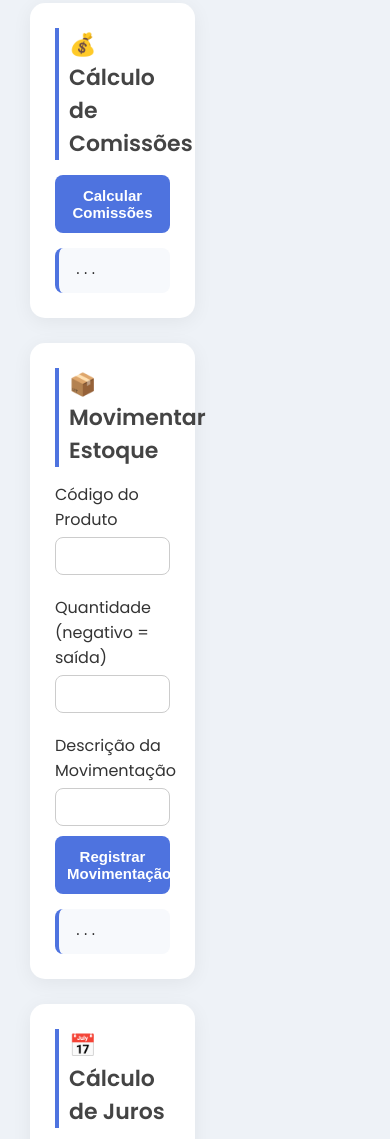
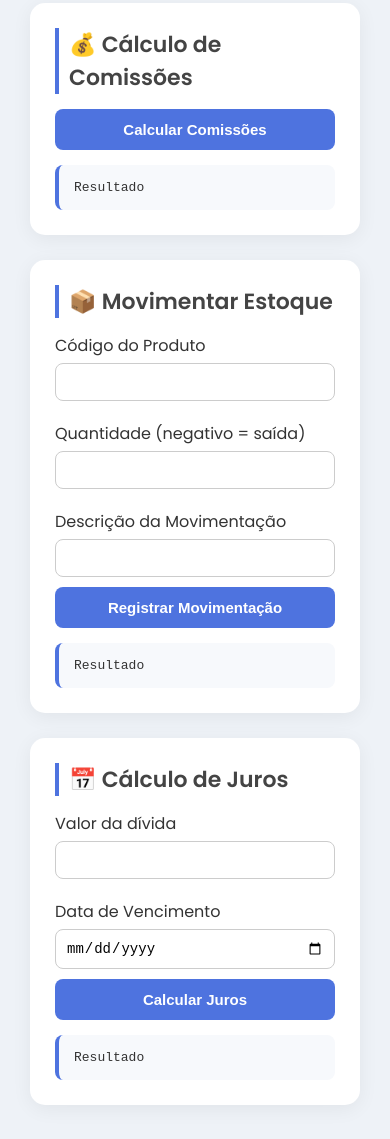
Before and after one commit to Matheusesp1/DESAFIO-TARGET-main, a website: page DESAFIO-TARGET-main/public/index.html in a window 390 px wide. Shown: the part 201-1340 px from the top of the page. Drawn offline with Linux system fonts and the light colour scheme.

Commit message:
fix: remove unnecessary console log and update title and output placeholders in index.html

```diff
--- a/DESAFIO-TARGET-main/API/server.js
+++ b/DESAFIO-TARGET-main/API/server.js
@@ -86,5 +86,4 @@ app.post("/juros", (req, res) => {
 // Servidor
 app.listen(3000, () => {
   console.log("API rodando em http://localhost:3000");
-  console.log("teste")
 });
--- a/DESAFIO-TARGET-main/public/index.html
+++ b/DESAFIO-TARGET-main/public/index.html
@@ -3,7 +3,7 @@
 <head>
 <meta charset="UTF-8">
 <link rel="icon" href="/DESAFIO-TARGET-main/API/image/fin.png" />
-<title>Sistema Comercial - Dashboard Moderno</title>
+<title>Sistema Comercial</title>
 
 <!-- Fonte moderna -->
 <link href="https://fonts.googleapis.com/css2?family=Poppins:wght@300;400;600&display=swap" rel="stylesheet">
@@ -22,7 +22,7 @@
     <div class="card">
         <h2>💰 Cálculo de Comissões</h2>
         <button onclick="calcularComissoes()">Calcular Comissões</button>
-        <pre id="saidaComissoes">...</pre>
+        <pre id="saidaComissoes">Resultado</pre>
     </div>
 
     <!-- CARD 2 - ESTOQUE -->
@@ -40,7 +40,7 @@
 
         <button onclick="movimentar()">Registrar Movimentação</button>
 
-        <pre id="saidaEstoque">...</pre>
+        <pre id="saidaEstoque">Resultado</pre>
     </div>
 
     <!-- CARD 3 - JUROS -->
@@ -55,7 +55,7 @@
 
         <button onclick="calcularJuros()">Calcular Juros</button>
 
-        <pre id="saidaJuros">...</pre>
+        <pre id="saidaJuros">Resultado</pre>
     </div>
 </div>
 
--- a/DESAFIO-TARGET-main/public/style.css
+++ b/DESAFIO-TARGET-main/public/style.css
@@ -18,7 +18,7 @@ h1 {
     max-width: 1100px;
     margin: auto;
     display: grid;
-    grid-template-columns: repeat(auto-fit, minmax(320px, 1fr));
+    grid-template-columns: repeat(auto-fit, minmax(350px, 0.5fr));
     gap: 25px;
     justify-content: center;
 }
@@ -86,9 +86,12 @@ pre {
     border-left: 4px solid #4e73df;
 }
 
-/* 🔥 RESPONSIVIDADE */
-@media (max-width: 400px) {
+/* 🔥 RESPONSIVIDADE MOBILE */
+@media (max-width: 1000px) {
+    .container {
+        grid-template-columns: 1fr !important; /* força apenas 1 coluna */
+    }
     .card {
-        width: 50%;  /* agora ocupa quase toda tela no celular */
+        width: 100%;
     }
 }
```
